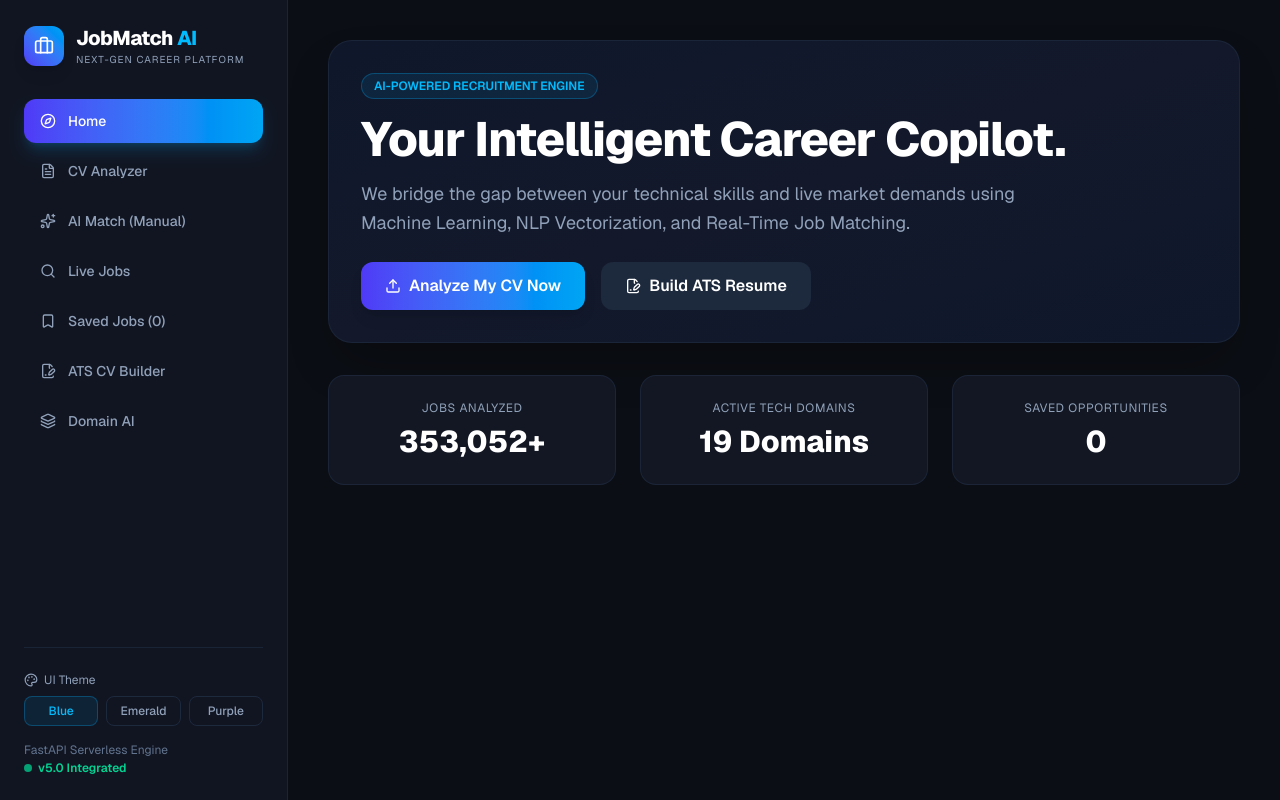
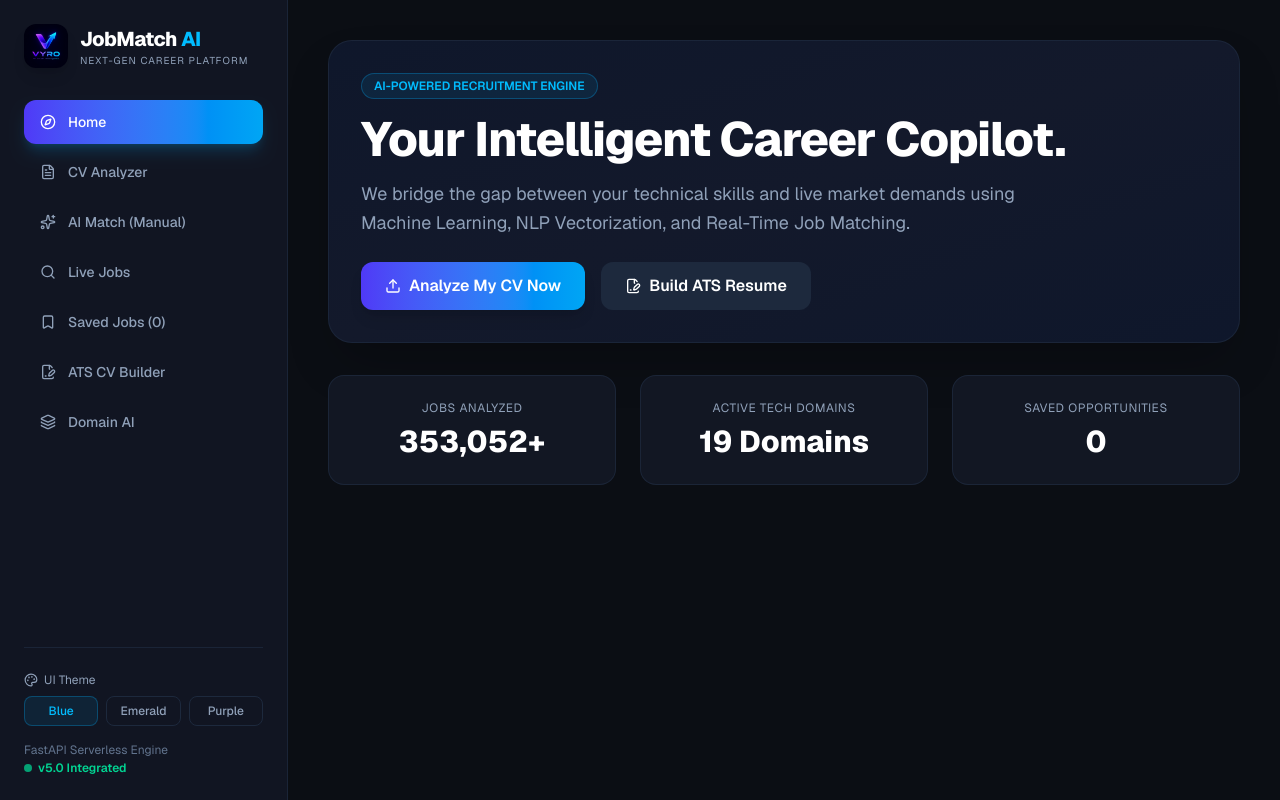
Before and after one commit to aelgiar00/Job_Match-Ai, a Next.js app in the folder frontend/: page / in a window 1280 px wide. Built offline with nearby package versions, Linux system fonts and the light colour scheme.

Commit message:
Change project name and add logo in page.tsx
Updated project name from 'JobMatch AI' to 'VYRO' in the profile section and added an image logo.

```diff
--- a/frontend/src/app/page.tsx
+++ b/frontend/src/app/page.tsx
@@ -1,3 +1,4 @@
+import Image from 'next/image';
 "use client";
 
 import React, { useState, useEffect } from "react";
@@ -111,7 +112,7 @@ export default function JobMatchPlatform() {
   linkedin: "linkedin.com/in/omar-tarek-6b9611332",
   summary: "AI and Machine Learning Engineering student at Tanta University with hands-on experience in data analysis, predictive modeling, and developing end-to-end AI applications.",
   experience: "Freelance AI Engineer & Data Analyst (Mostaql, Khamsat, Nafezly)\nDigital Egypt Pioneers Initiative (DEPI) - Trainee (2026)\nNTI Summer Training - AI & ML Intern (2026)",
-  projects: "JobMatch AI - Career Intelligence Platform (Python, FastAPI, Scikit-learn, Streamlit)\nMyTracker - AI Habit-Tracking Web App\nMazeBot - Autonomous Maze-Solving Robot (1st Place)",
+  projects: "VYRO - - Career Intelligence Platform (Python, FastAPI, Scikit-learn, Streamlit)\nMyTracker - AI Habit-Tracking Web App\nMazeBot - Autonomous Maze-Solving Robot (1st Place)",
   education: "B.Sc. in Artificial Intelligence Engineering, Faculty of Engineering, Tanta University",
   skills: "Python, Scikit-learn, TensorFlow, Keras, PyTorch, OpenCV, NLP, FastAPI, Streamlit, Machine Learning, Deep Learning",
   languages: "Arabic (Native)\nEnglish (Intermediate)"
@@ -373,10 +374,14 @@ export default function JobMatchPlatform() {
     <div className="min-h-screen bg-[#0b0e14] text-slate-200 flex flex-col md:flex-row font-sans">
       <aside className="w-full md:w-72 bg-[#111522] border-r border-slate-800/80 p-6 flex flex-col justify-between shrink-0">
         <div>
-          <div className="flex items-center gap-3 mb-8">
-            <div className={`w-10 h-10 rounded-xl bg-gradient-to-tr ${currentTheme.primary} flex items-center justify-center shadow-lg`}>
-              <Briefcase className="w-5 h-5 text-white" />
-            </div>
+         <div className="flex items-center gap-3 mb-8">
+            <Image
+              src="/logojpeg.jpeg"
+              alt="VYRO Logo"
+              width={44}
+              height={44}
+              className="rounded-xl shadow-lg object-cover"
+            />
             <div>
               <h1 className="text-xl font-extrabold text-white tracking-tight">
                 JobMatch <span className="text-sky-400">AI</span>
```
